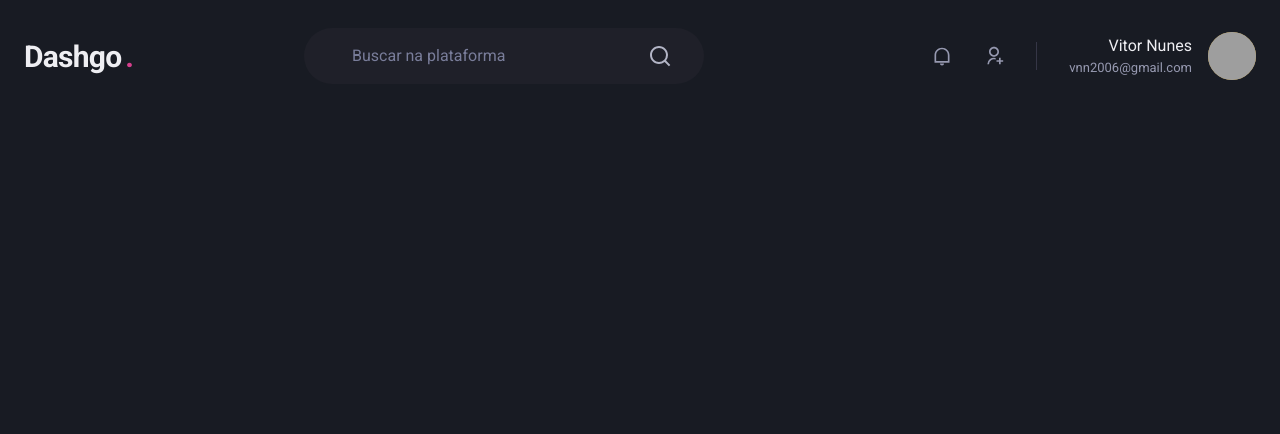
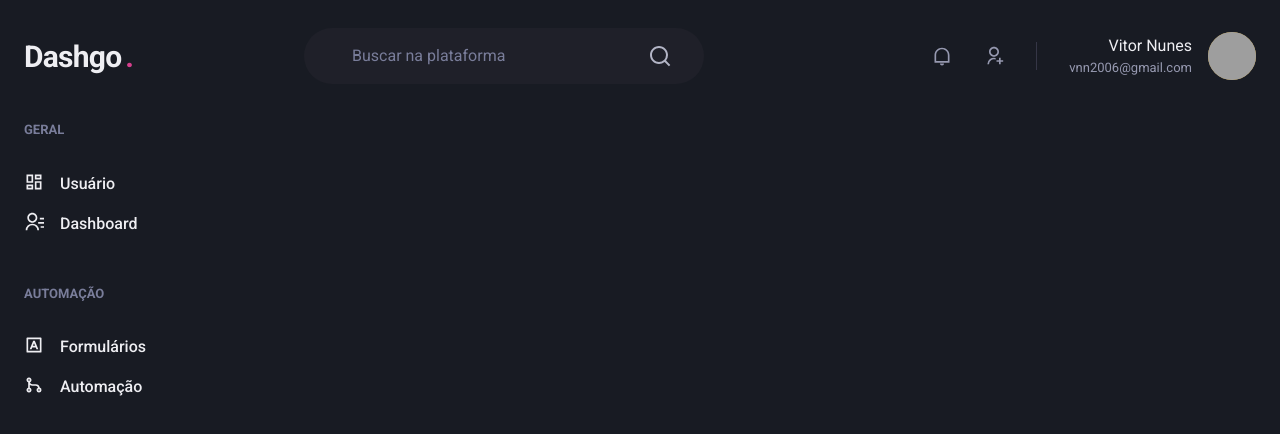
Before and after one commit to stecks10/dashgo, a Next.js app: page /dashboard in a window 1280 px wide. Shown: the top 434 px of the page. Built offline with nearby package versions, Linux system fonts and the light colour scheme; grey boxes are pictures that could not be loaded.

Commit message:
Component Side bar

```diff
--- /dev/null
+++ b/src/components/Sidebar.tsx
@@ -0,0 +1,54 @@
+import { Box, Stack, Text, Link, Icon } from '@chakra-ui/react';
+import {
+  RiContactsLine,
+  RiDashboardLine,
+  RiGitMergeLine,
+  RiInputMethodLine,
+} from 'react-icons/ri';
+
+export function Sidebar() {
+  return (
+    <Box as="aside" w="64" mr="8">
+      <Stack spacing="12" align="flex-start">
+        <Box>
+          <Text fontWeight="bold" color="gray.400" fontSize="small">
+            GERAL
+          </Text>
+          <Stack spacing="4" mt="8" align="stretch">
+            <Link display="flex" align="center">
+              <Icon as={RiDashboardLine} fontSize="20" />
+              <Text ml="4" fontWeight="medium">
+                Usuário
+              </Text>
+            </Link>
+            <Link display="flex" align="center">
+              <Icon as={RiContactsLine} fontSize="20" />
+              <Text ml="4" fontWeight="medium">
+                Dashboard
+              </Text>
+            </Link>
+          </Stack>
+        </Box>
+        <Box>
+          <Text fontWeight="bold" color="gray.400" fontSize="small">
+            AUTOMAÇÃO
+          </Text>
+          <Stack spacing="4" mt="8" align="stretch">
+            <Link display="flex" align="center">
+              <Icon as={RiInputMethodLine} fontSize="20" />
+              <Text ml="4" fontWeight="medium">
+                Formulários
+              </Text>
+            </Link>
+            <Link display="flex" align="center">
+              <Icon as={RiGitMergeLine} fontSize="20" />
+              <Text ml="4" fontWeight="medium">
+                Automação
+              </Text>
+            </Link>
+          </Stack>
+        </Box>
+      </Stack>
+    </Box>
+  );
+}
--- a/src/pages/dashboard.tsx
+++ b/src/pages/dashboard.tsx
@@ -1,5 +1,15 @@
+import { Flex } from '@chakra-ui/react';
 import { Header } from '../components/Header';
+import { Sidebar } from '../components/Sidebar';
 
 export default function DashBoard() {
-  return <Header />;
+  return (
+    <Flex direction="column" h="100vh">
+      <Header />
+
+      <Flex w="100%" my="6" maxW={1400} mx="auto" px="6">
+        <Sidebar />
+      </Flex>
+    </Flex>
+  );
 }
```
